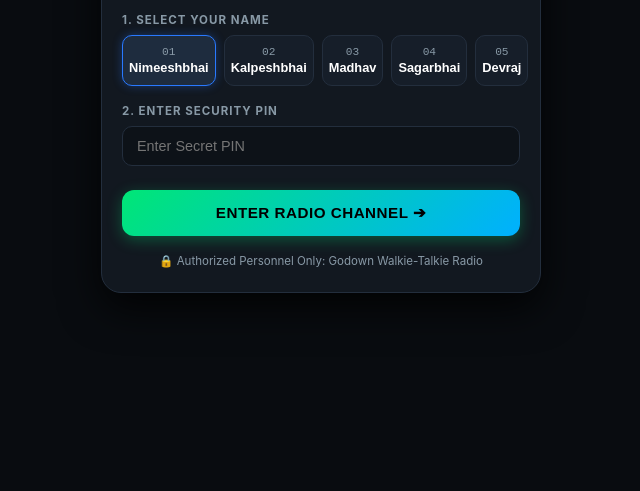
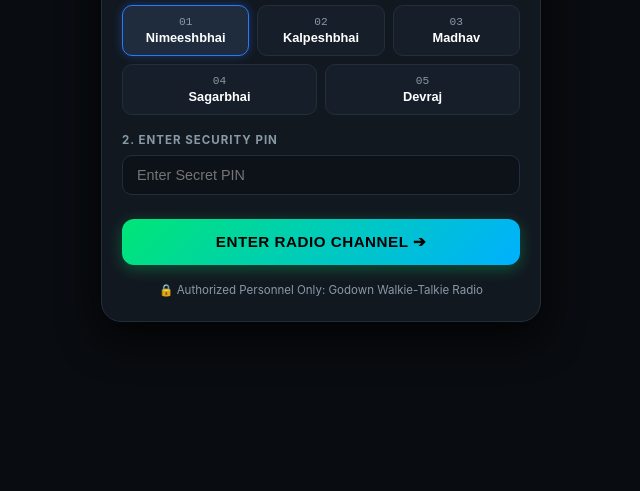
Before and after one commit to madhav7107/srat-walkie-talkie, a website: page public/index.html in a window 1280 px wide. Shown: the part 309-800 px from the top of the page, without its empty margins (319-959 px from the left). Drawn offline with Linux system fonts and the light colour scheme.

Commit message:
Deploy unified 5 stations (Nimeeshbhai, Kalpeshbhai, Madhav, Sagarbhai, Devraj) - public/style.css

```diff
--- a/public/style.css
+++ b/public/style.css
@@ -161,11 +161,13 @@ body {
 /* Slot Selection Pills */
 .slot-pills-row {
   display: flex;
+  flex-wrap: wrap;
   gap: 8px;
 }
 
 .slot-pill {
-  flex: 1;
+  flex: 1 1 calc(33.333% - 8px);
+  min-width: 90px;
   background: #161e29;
   border: 1px solid var(--border-dark);
   border-radius: 10px;
```
